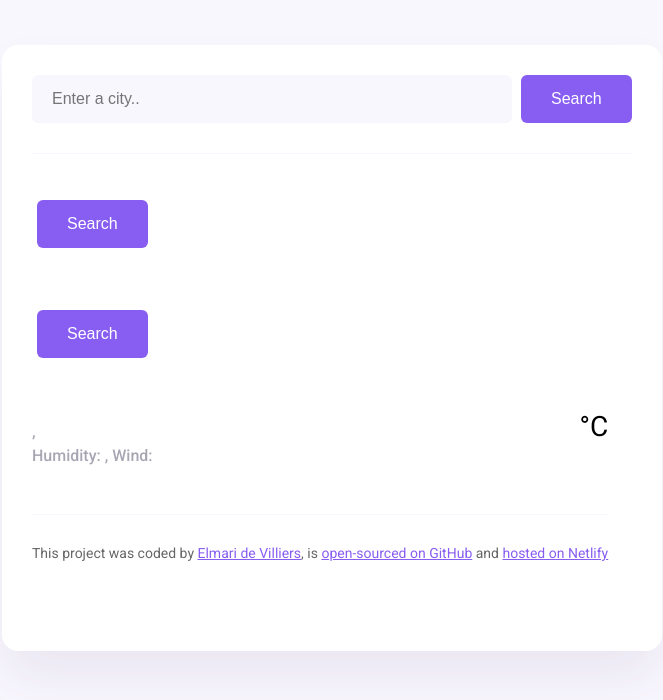
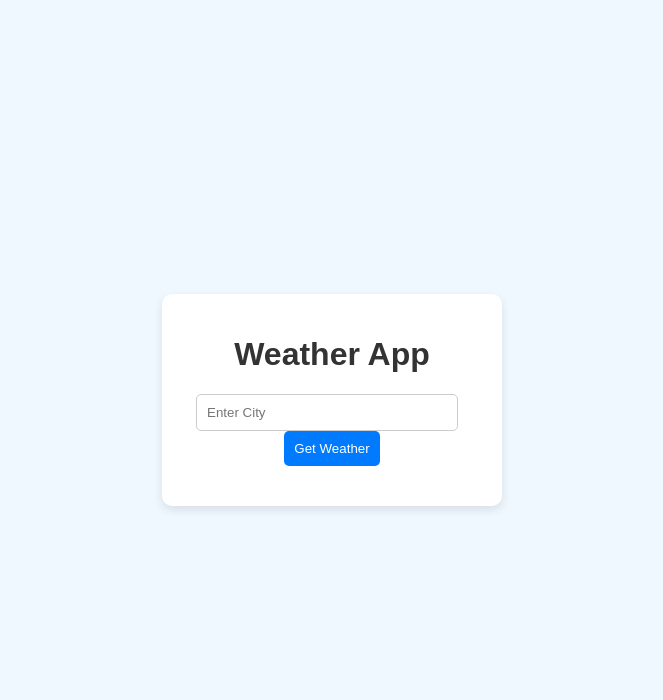
Before and after one commit to Elmari121/weatherappshecodesweek6, a plain HTML site: page index.html in a window 1280 px wide. Shown: the whole page, without its empty margins (308-971 px from the left). Drawn offline with nearby package versions, Linux system fonts and the light colour scheme; files that its build step writes are made by us from their sources.

Commit message:
bedugged code

```diff
--- a/index.html
+++ b/index.html
@@ -1,85 +1,20 @@
-
 <!DOCTYPE html>
 <html lang="en">
   <head>
     <meta charset="UTF-8" />
     <meta name="viewport" content="width=device-width, initial-scale=1.0" />
-    <link rel="preconnect" href="https://fonts.googleapis.com" />
-    <link rel="preconnect" href="https://fonts.gstatic.com" crossorigin />
-    <link
-      href="https://fonts.googleapis.com/css2?family=Roboto:ital,wght@0,100;0,300;0,400;0,500;0,700;0,900;1,100;1,300;1,400;1,500;1,700;1,900&display=swap"
-      rel="stylesheet"
-    />
-    <link rel="stylesheet" href="src/style.css" />
-    <script src="https://cdn.jsdelivr.net/npm/axios@1.1.2/dist/axios.min.js"></script>
-    <title>weather app </title>
+    <title>Weather App</title>
+    <link rel="stylesheet" href="style.css" />
   </head>
   <body>
-    <div class="weather-app">
-      <header>
-        <form class="search-form" id="search-form">
-          <input
-            type="search"
-            placeholder="Enter a city.."
-            required
-            id="search-form-input"
-            class="search-form-input"
-          />
-          <input type="submit" value="Search" class="search-form-button" />
-        </form>
-      </header>
-      <main>
-        <div class="weather-app-data">
-          <div>
-            <h1 class="weather-app-city" id="city"></h1>
-            <p class="weather-app-details">
-              <span id="time"></s  class="search-form-input"
-          />
-          <input type="submit" value="Search" class="search-form-button" />
-        </form>
-      </header>
-      <main>
-        <div class="weather-app-data">
-          <div>
-            <h1 class="weather-app-city" id="city"></h1>
-            <p class="weather-app-details">
-              <span id="time"></s class="search-form-input"
-          />
-          <input type="submit" value="Search" class="search-form-button" />
-        </form>
-      </header>
-      <main>
-        <div class="weather-app-data">
-          <div>
-            <h1 class="weather-app-city" id="city"></h1>
-            <p class="weather-app-details">
-              <span id="time"></span>,
-              <span id="description"></span>
-              <br />
-              Humidity: <strong id="humidity"></strong>, Wind:
-              <strong id="wind-speed"></strong>
-            </p>
-          </div>  <div class="weather-app-temperature-container">
-            <div id="icon"></div>
-            <div class="weather-app-temperature" id="temperature"></div>
-            <div class="weatehr-app-unit">°C</div>
-          </div>
-        </div>
-      </main>
-
-      <footer>
-        This project was coded by
-        <a href="https://github.com/Elmari121" target="_blank">Elmari de Villiers</a>,
-        is
-        <a href="https://github.com/Elmari121" target="_blank"
-          >open-sourced on GitHub</a
-        >
-        and
-        <a href="https://weatherappweek6shecodes.netlify.app/" target="_blank"
-          >hosted on Netlify</a
-        >
-      </footer>
+    <div class="weather-container">
+      <h1>Weather App</h1>
+      <div class="input-container">
+        <input type="text" id="city" placeholder="Enter City" />
+        <button id="getWeather">Get Weather</button>
+      </div>
+      <div id="weather-info"></div>
     </div>
-    <script src="src/index.js"></script>
+    <script src="app.js"></script>
   </body>
 </html>
--- a/style.css
+++ b/style.css
@@ -1,95 +1,52 @@
 body {
-  background-color: #f9f7fe;
-  font-family: "Roboto", sans-serif;
+  font-family: Arial, sans-serif;
+  background-color: #f0f8ff;
+  display: flex;
+  justify-content: center;
+  align-items: center;
+  height: 100vh;
+  margin: 0;
 }
 
-a {
-  color: #885df1;
+.weather-container {
+  text-align: center;
+  background-color: white;
+  padding: 20px;
+  border-radius: 10px;
+  box-shadow: 0 4px 10px rgba(0, 0, 0, 0.1);
+  width: 300px;
 }
 
-.weather-app {
-  background: white;
-  max-width: 600px;
-  margin: 45px auto;
-  box-shadow: 0 30px 50px rgba(65, 50, 100, 0.08);
-  border-radius: 16px;
-  padding: 30px;
+h1 {
+  color: #333;
 }
 
-header {
-  border-bottom: 1px solid #f9f7fe;
-  padding: 0 0 30px 0;
+.input-container input {
+  padding: 10px;
+  width: 80%;
+  margin-right: 10px;
+  border-radius: 5px;
+  border: 1px solid #ccc;
 }
 
-.search-form-input {
-  background-color: #f9f7fe;
+.input-container button {
+  padding: 10px;
+  background-color: #007bff;
+  color: white;
   border: none;
-  border-radius: 6px;
-  width: 80%;
-  font-size: 16px;
-  padding: 15px 20px;
+  border-radius: 5px;
+  cursor: pointer;
 }
 
-.search-form-button {
-  background: #885df1;
-  padding: 15px 30px;
-  border: none;
-  font-size: 16px;
-  margin-left: 5px;
-  border-radius: 6px;
-  color: white;
+.input-container button:hover {
+  background-color: #0056b3;
 }
 
-main {
-  padding: 30px 0;
+#weather-info {
+  margin-top: 20px;
 }
 
-.weather-app-data {
-  display: flex;
-  justify-content: space-between;
+#weather-info p {
+  font-size: 16px;
+  margin: 5px 0;
 }
-
-.weather-app-city {
-  margin: 0;
-  font-size: 38px;
-  line-height: 48px;
-}
-
-.weather-app-details {
-  font-size: 16px;
-  color: rgba(39, 33, 66, 0.4);
-  line-height: 24px;
-  font-weight: 500;
-}
-
-.weather-app-details strong {
-  color: #f65282;
-}
-
-.weather-app-temperature-container {
-  display: flex;
-}
-
-.weather-app-icon {
-  width: 88px;
-  height: 88px;
-}
-
-.weather-app-temperature {
-  font-size: 88px;
-  line-height: 88px;
-  font-weight: bold;
-}
-
-.weatehr-app-unit {
-  margin-top: 6px;
-  font-size: 28px;
-}
-
-footer {
-  border-top: 1px solid #f9f7fe;
-  padding: 30px 0 0 0;
-  text-align: center;
-  font-size: 14px;
-  color: rgba(0, 0, 0, 0.6);
-}
```
Also changed, not shown: index.js (+55 -52 lines).
